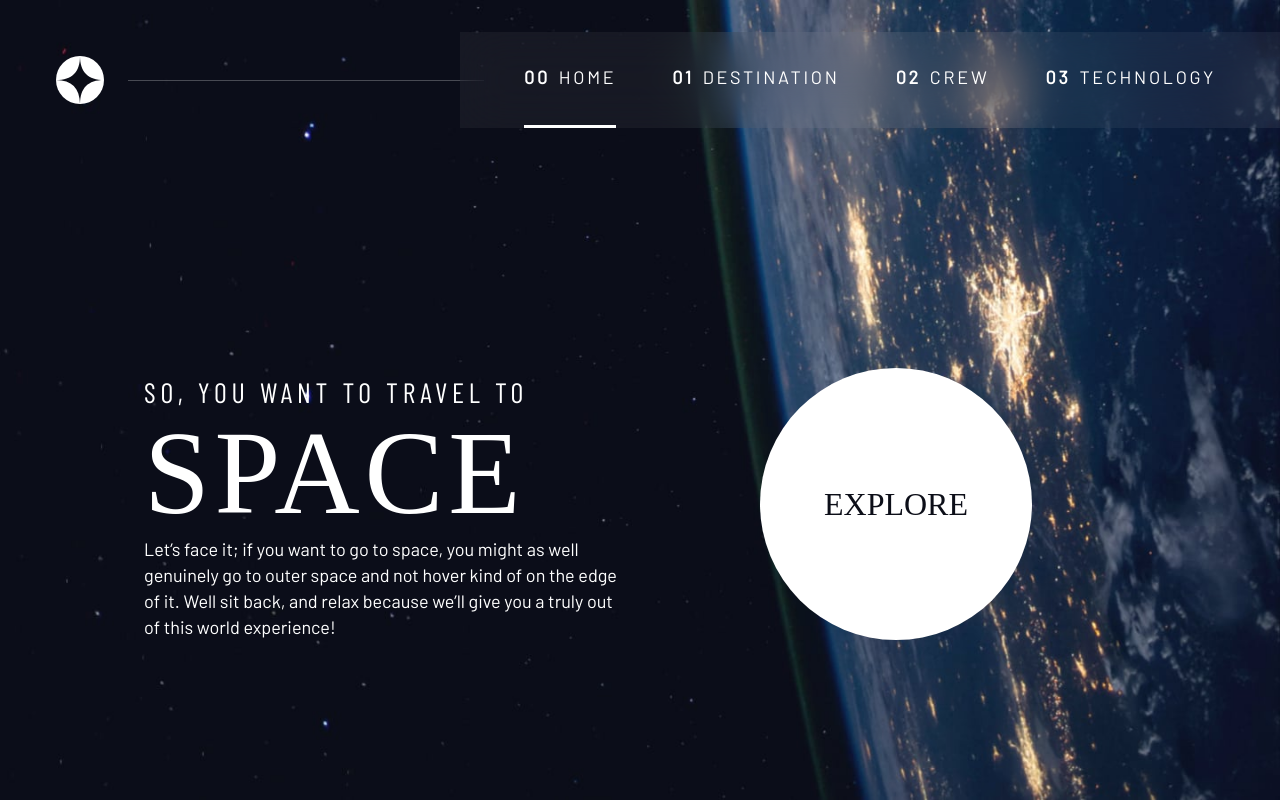
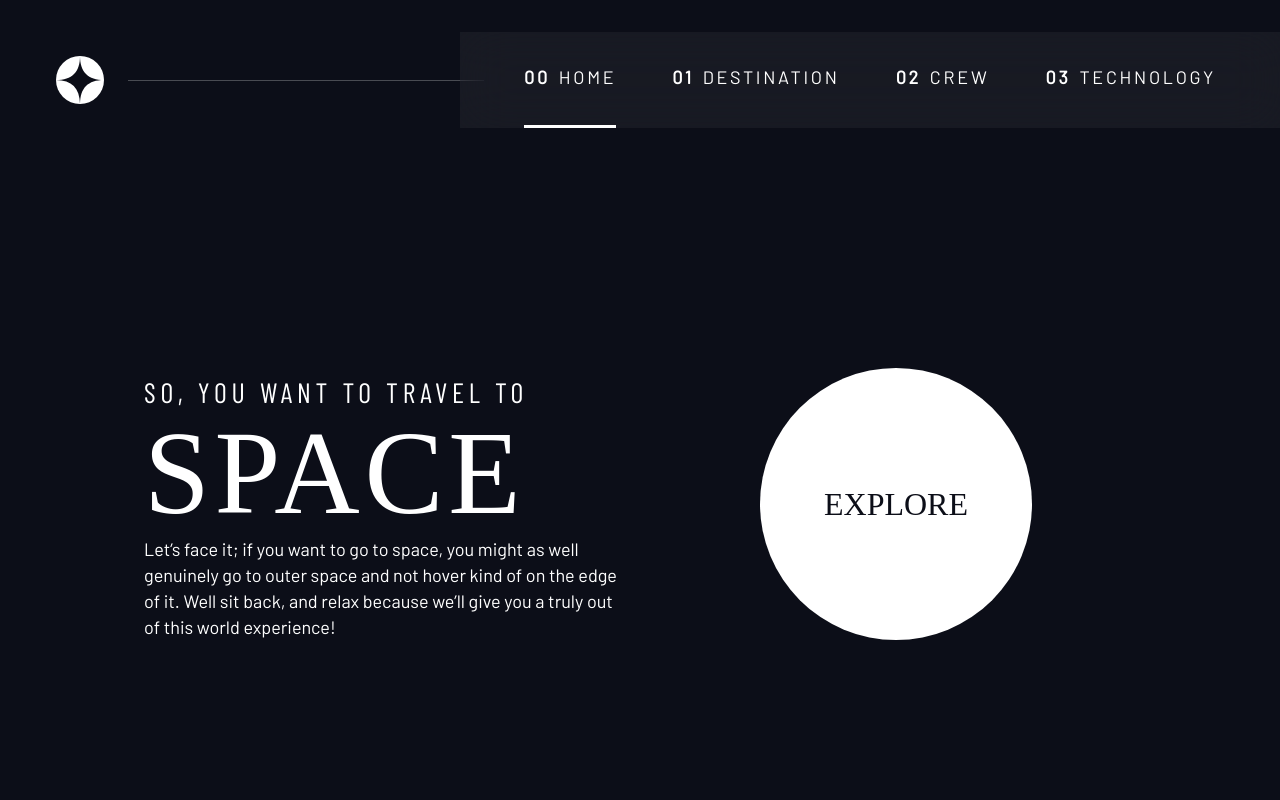
Before and after one commit to profpopoff/space-travel, a React (Create React App) app: page / in a window 1280 px wide. Built offline with nearby package versions, Linux system fonts and the light colour scheme; a web font is replaced by a local one.

Commit message:
very very last cummit

```diff
--- a/src/components/Layout/Layout.jsx
+++ b/src/components/Layout/Layout.jsx
@@ -6,7 +6,7 @@ import './Layout.css'
 export default function Layout() {
 
    // * Background and layout classes
-   const path = useLocation().pathname.split(`${process.env.PUBLIC_URL}/`)[1]
+   const path = useLocation().pathname.split(`/${process.env.PUBLIC_URL}/`)[1]
    const location = path === '' ? 'home' : path
 
    // * Redndering Layout
```
